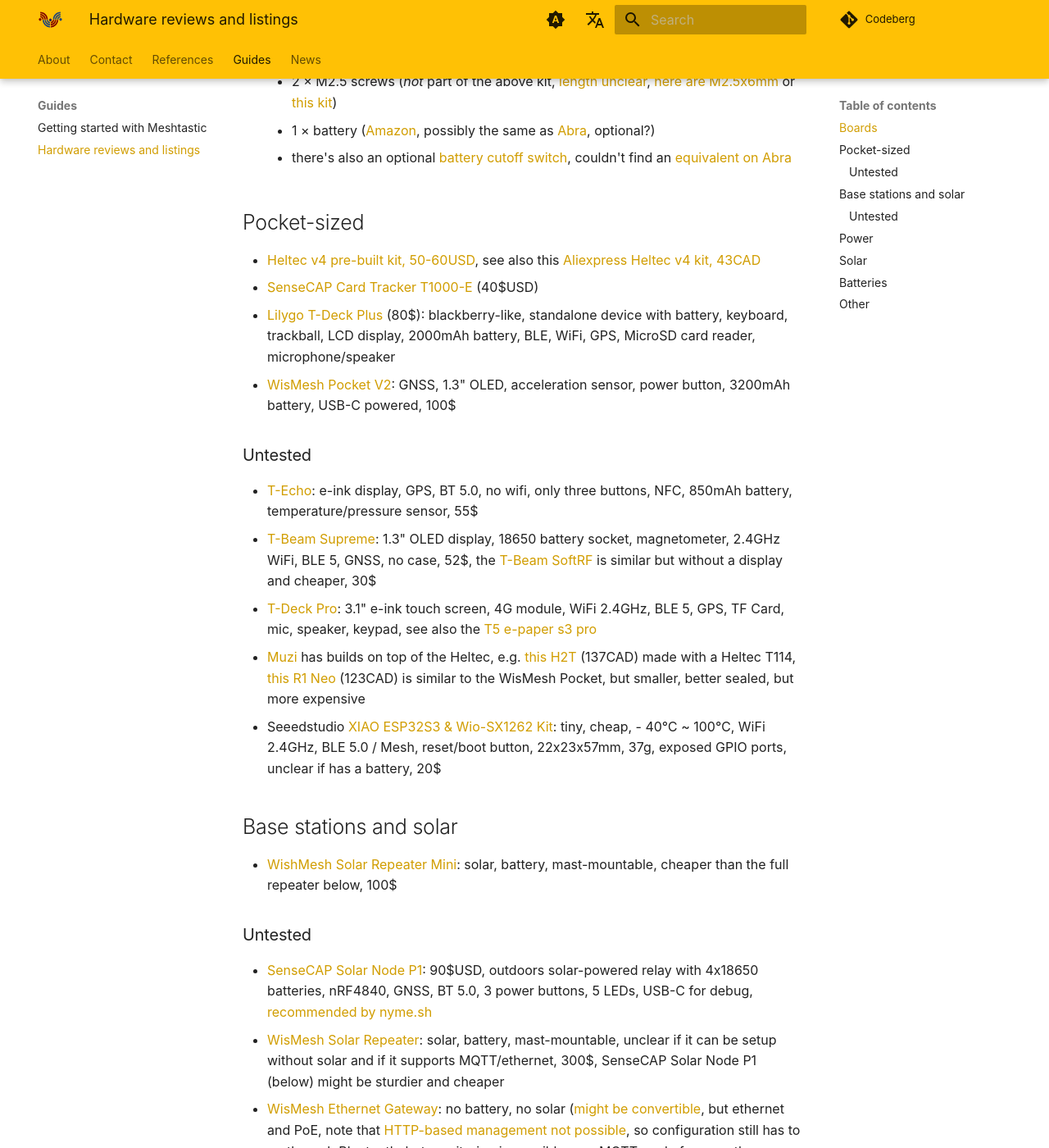
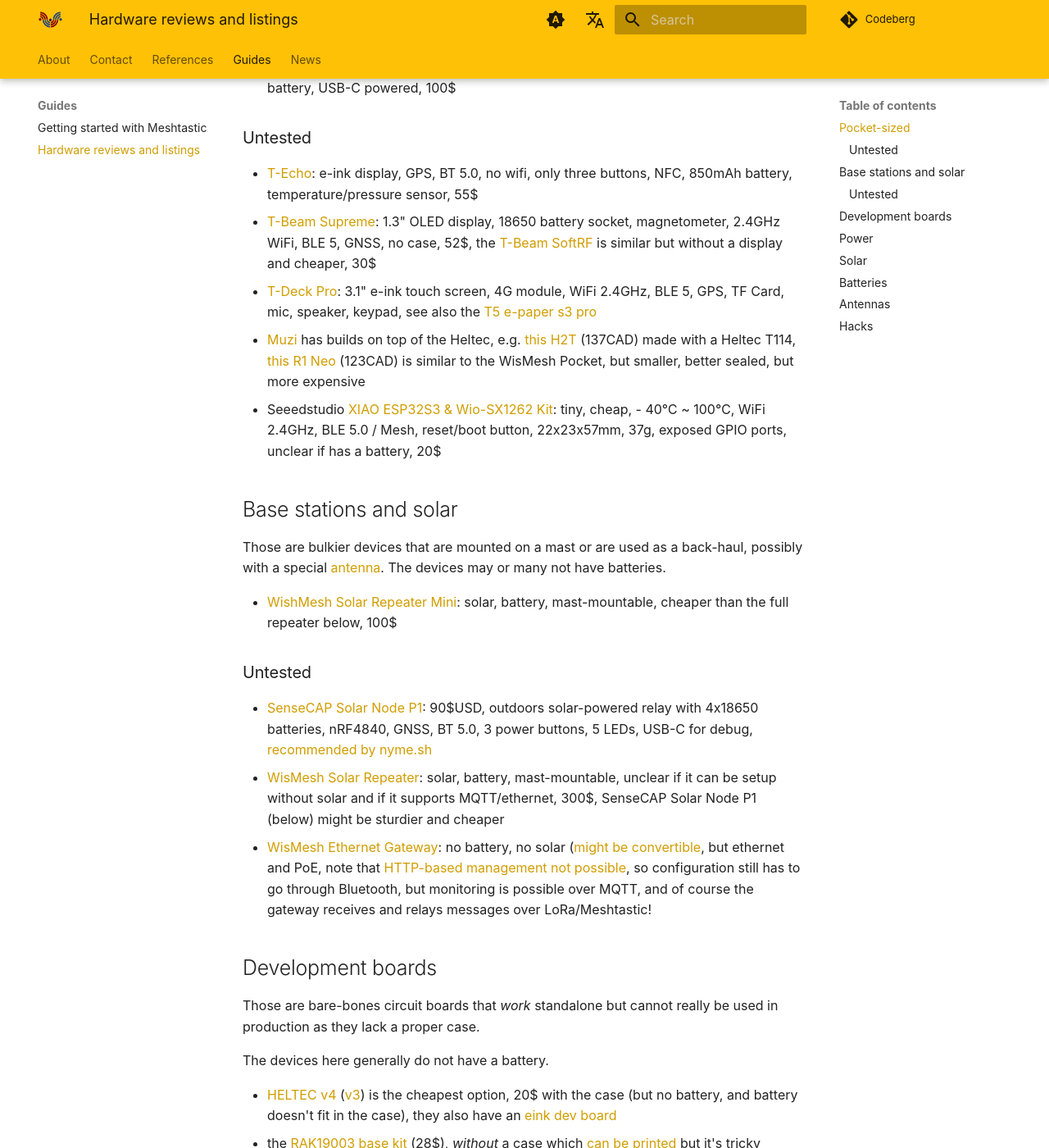
Before and after one commit to ReseauLibre/lora.reseaulibre.ca, an MkDocs documentation site: the page built from docs/guides/hardware.md, in a window 1280 px wide and 1400 px high, scrolled down 612 px. Shown: the whole window at 82% size. Built offline with MkDocs 1.6.1 and Material for MkDocs 9.7.7, drawn with Linux system fonts in a browser that asks for light colours; comment, search, counter and statistics services are not loaded; some of the changed text lies outside the part shown.

Commit message:
reorder hardware list to start with easy (pocket) to hard (boards)

```diff
--- a/docs/guides/hardware.md
+++ b/docs/guides/hardware.md
@@ -8,27 +8,10 @@
 Also, in the main [guide](index.md), we *recommend* specific devices, while
 here we are more open to suggestions.
 
-## Boards
+## Pocket-sized
 
-- [HELTEC v4](https://heltec.org/project/wifi-lora-32-v4/) ([v3](https://heltec.org/project/wifi-lora-32-v3/)) is the cheapest option, 20$ with the case
-  (but no battery, and battery doesn't fit in the case), they also
-  have an [eink dev board](https://heltec.org/project/vision-master-e290/)
-- the [RAK19003 base kit](https://store.rakwireless.com/products/wisblock-meshtastic-starter-kit?variant=43884035113158) (28$), *without* a case which [can be
-  printed](https://www.printables.com/model/286664-rak19003-micro-case-for-meshtastic) but it's tricky because there are many (83!) design
-  files in there, useful if you already order from RAK wireless and
-  need extra kits and know your way around DIY builds. you need to
-  also buy:
-    - 4 × M3x20mm socket head cap screws ([this kit](https://abra-electronics.com/hardware/metric-hardware-kits/nuts/sc-h-m-ss-kit-m2-m3-m4-stainless-steel-hex-socket-cap-head-screws-washers-nuts-assortment-kit-1080pcs.html) covers this and
-      the nuts)
-    - 4 × M3 nuts
-    - 2 × M2.5 screws (*not* part of the above kit, [length unclear](https://www.printables.com/model/286664-rak19003-micro-case-for-meshtastic/comments/2516182),
-      [here are M2.5x6mm](https://abra-electronics.com/hardware/metric-hardware-round-phillips-head-screws/1968p-machine-screw-m2.5-6mm-length-phillips-25-pack.html) or [this kit](https://abra-electronics.com/hardware/metric-hardware-kits/screws-bolts/repair-kit-for-eyeglasses-watches-screws-and-nuts-caps-m1m2m2.5-stainless.html))
-    - 1 × battery ([Amazon](https://www.amazon.com/gp/product/B091FKGW8H), possibly the same as [Abra](https://abra-electronics.com/batteries-holders/batteries-polymer-lithium-ion/1578-ada-lithium-ion-polymer-battery-37v-500mah-1578-ada.html),
-      optional?)
-    - there's also an optional [battery cutoff switch](https://www.amazon.com/gp/product/B086L2GPGX), couldn't find
-      an [equivalent on Abra](https://abra-electronics.com/electromechanical/switches/pushbutton-switches/)
-
-## Pocket-sized
+Those are day-to-day use device, can you can easily carry in a pocket
+or a pouch. Those generally have a battery.
 
 - [Heltec v4 pre-built kit, 50-60USD](https://heltec.org/project/wifi-lora-32-v4-expansion-housing/), see also this [Aliexpress
   Heltec v4 kit, 43CAD](https://www.aliexpress.com/item/1005010640444191.html)
@@ -59,6 +42,10 @@
 
 ## Base stations and solar
 
+Those are bulkier devices that are mounted on a mast or are used as a
+back-haul, possibly with a special [antenna](#antennas). The devices may or
+many not have batteries.
+
 - [WishMesh Solar Repeater Mini](https://store.rakwireless.com/products/wishmesh-meshtastic-solar-repeater-mini): solar, battery, mast-mountable,
   cheaper than the full repeater below, 100$
 
@@ -76,6 +63,31 @@
   through Bluetooth, but monitoring is possible over MQTT, and of
   course the gateway receives and relays messages over
   LoRa/Meshtastic!
+
+## Development boards
+
+Those are bare-bones circuit boards that *work* standalone but cannot
+really be used in production as they lack a proper case.
+
+The devices here generally do not have a battery.
+
+- [HELTEC v4](https://heltec.org/project/wifi-lora-32-v4/) ([v3](https://heltec.org/project/wifi-lora-32-v3/)) is the cheapest option, 20$ with the case
+  (but no battery, and battery doesn't fit in the case), they also
+  have an [eink dev board](https://heltec.org/project/vision-master-e290/)
+- the [RAK19003 base kit](https://store.rakwireless.com/products/wisblock-meshtastic-starter-kit?variant=43884035113158) (28$), *without* a case which [can be
+  printed](https://www.printables.com/model/286664-rak19003-micro-case-for-meshtastic) but it's tricky because there are many (83!) design
+  files in there, useful if you already order from RAK wireless and
+  need extra kits and know your way around DIY builds. you need to
+  also buy:
+    - 4 × M3x20mm socket head cap screws ([this kit](https://abra-electronics.com/hardware/metric-hardware-kits/nuts/sc-h-m-ss-kit-m2-m3-m4-stainless-steel-hex-socket-cap-head-screws-washers-nuts-assortment-kit-1080pcs.html) covers this and
+      the nuts)
+    - 4 × M3 nuts
+    - 2 × M2.5 screws (*not* part of the above kit, [length unclear](https://www.printables.com/model/286664-rak19003-micro-case-for-meshtastic/comments/2516182),
+      [here are M2.5x6mm](https://abra-electronics.com/hardware/metric-hardware-round-phillips-head-screws/1968p-machine-screw-m2.5-6mm-length-phillips-25-pack.html) or [this kit](https://abra-electronics.com/hardware/metric-hardware-kits/screws-bolts/repair-kit-for-eyeglasses-watches-screws-and-nuts-caps-m1m2m2.5-stainless.html))
+    - 1 × battery ([Amazon](https://www.amazon.com/gp/product/B091FKGW8H), possibly the same as [Abra](https://abra-electronics.com/batteries-holders/batteries-polymer-lithium-ion/1578-ada-lithium-ion-polymer-battery-37v-500mah-1578-ada.html),
+      optional?)
+    - there's also an optional [battery cutoff switch](https://www.amazon.com/gp/product/B086L2GPGX), couldn't find
+      an [equivalent on Abra](https://abra-electronics.com/electromechanical/switches/pushbutton-switches/)
 
 ## Power
 
@@ -107,7 +119,10 @@
 It's best to buy "protected" cells, which are typically sold in ["vape
 shops"](https://www.openstreetmap.org/search?query=vape+shop&zoom=12&minlon=-74.07085418701173&minlat=45.36975515764875&maxlon=-73.19263458251955&maxlat=45.662286836234586#map=12/45.4999/-73.5775).
 
-## Other
+## Antennas
+
+- [Antennas](https://meshtastic.org/docs/hardware/antennas/)
+
+## Hacks
 
 - [Lamp hack](https://hackaday.io/project/194509-harbor-breeze-meshtastic-hack)
-- [Antennas](https://meshtastic.org/docs/hardware/antennas/)
```
